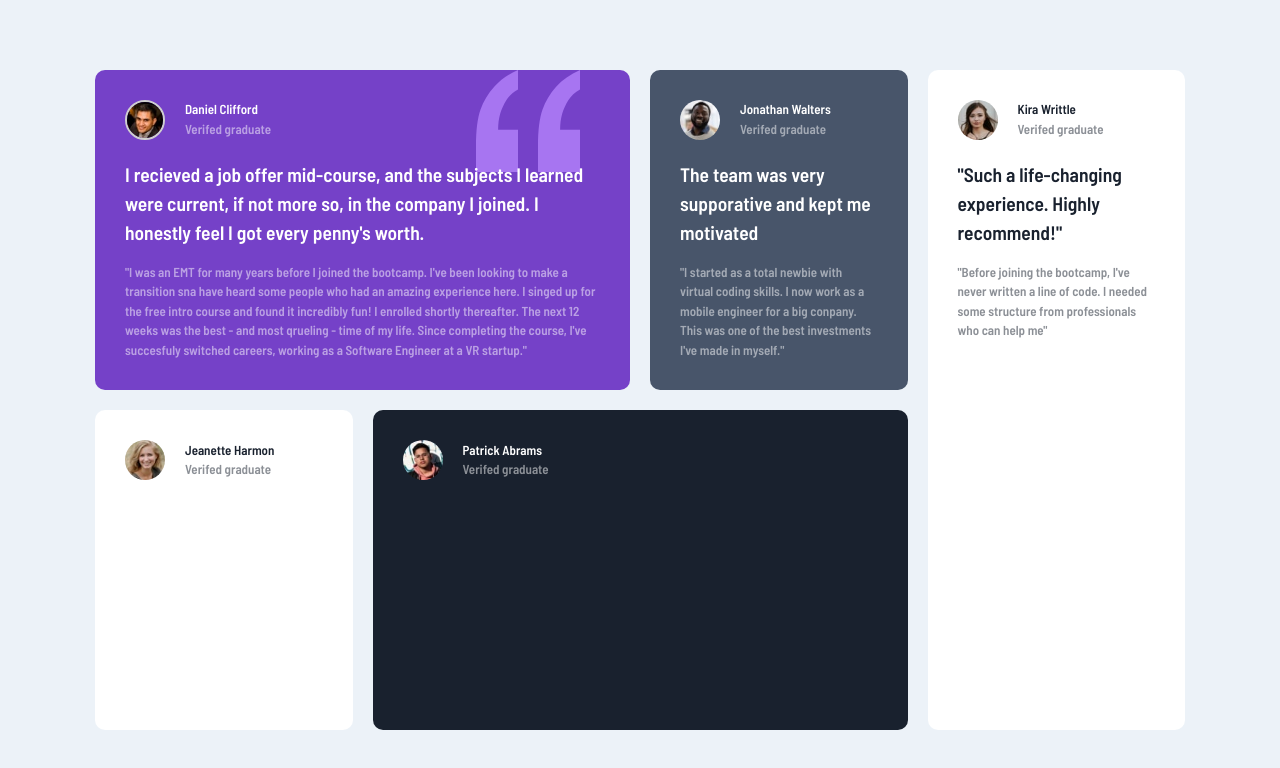
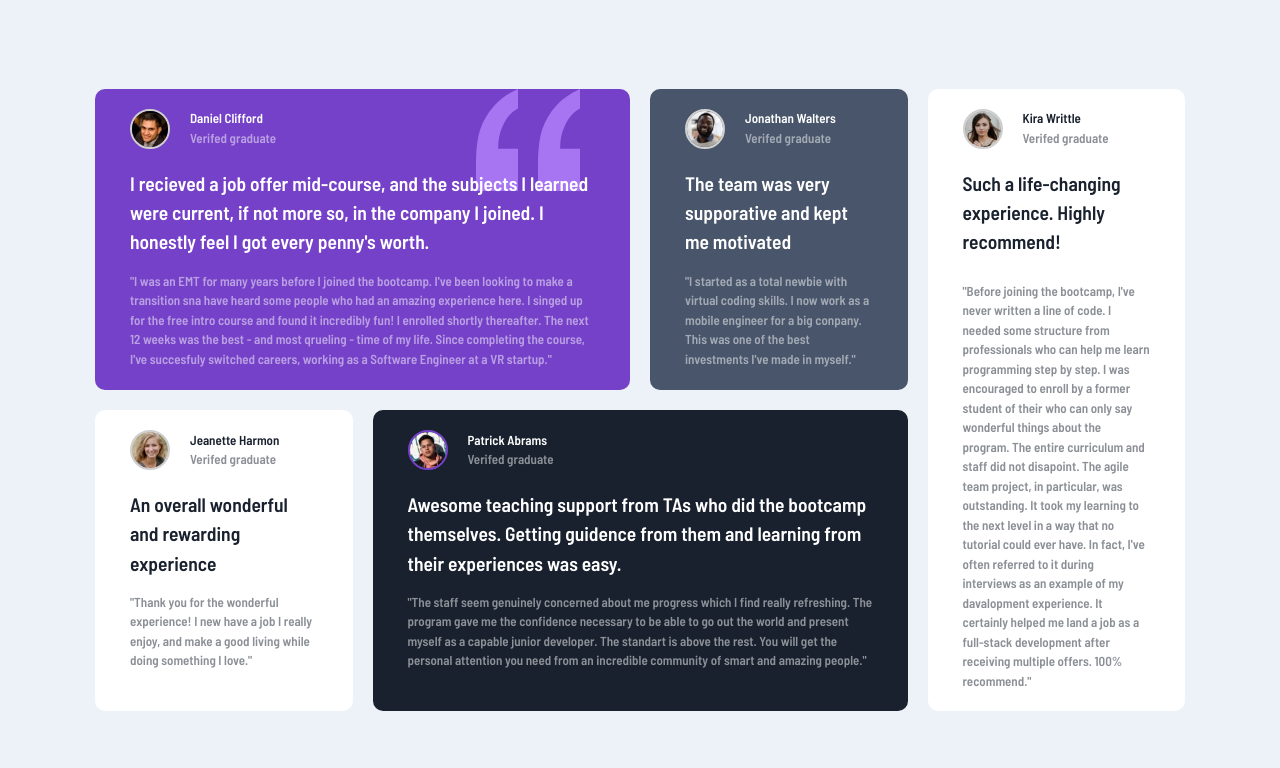
Before and after one commit to IgorLiovin105/Testimonials-grid-section-challenge, a plain HTML site: page index.html in a window 1280 px wide. Drawn offline with Linux system fonts and the light colour scheme.

Commit message:
new commit

```diff
--- a/index.html
+++ b/index.html
@@ -17,7 +17,7 @@
     <div class="wrapper">
         <div class="grid__body">
             <div class="grid__item daniel">
-                <div class="daniel__bg p-30">
+                <div class="daniel__bg p-20">
                     <div class="user">
                         <div class="user__icon daniel__icon"><img src="img/image-daniel.jpg" alt=""></div>
                         <div class="user__name">
@@ -26,8 +26,8 @@
                         </div>
                     </div>
                     <h2>
-                        I recieved a job offer mid-course, and the subjects I learned were current, if not more so, in the company I joined. I honestly feel I
-                        got every penny's worth.
+                        I recieved a job offer mid-course, and the subjects I learned were current, if not more so, in the company I joined. I
+                        honestly feel I got every penny's worth.
                     </h2>
                     <p>
                         "I was an EMT for many years before I joined the bootcamp. I've been looking to make a transition sna have heard some
@@ -37,7 +37,7 @@
                     </p>
                 </div>
             </div>
-            <div class="grid__item jonathan p-30">
+            <div class="grid__item jonathan p-20">
                 <div class="user">
                     <div class="user__icon jonathan__icon"><img src="img/image-jonathan.jpg" alt=""></div>
                     <div class="user__name">
@@ -53,7 +53,7 @@
                     of the best investments I've made in myself."
                 </p>
             </div>
-            <div class="grid__item kira p-30">
+            <div class="grid__item kira p-20">
                 <div class="user">
                     <div class="user__icon kira__icon"><img src="img/image-kira.jpg" alt=""></div>
                     <div class="user__name">
@@ -62,14 +62,18 @@
                     </div>
                 </div>
                 <h2>
-                    "Such a life-changing experience. Highly recommend!"
+                    Such a life-changing experience. Highly recommend!
                 </h2>
                 <p>
                     "Before joining the bootcamp, I've never written a line of code. I needed some structure from professionals who can help
-                    me"
+                    me learn programming step by step. I was encouraged to enroll by a former student of their who can only say wonderful things
+                    about the program. The entire curriculum and staff did not disapoint. The agile team project, in particular, was outstanding.
+                    It took my learning to the next level in a way that no tutorial could ever have. In fact, I've often referred to it during
+                    interviews as an example of my davalopment experience. It certainly helped me land a job as a full-stack development after
+                    receiving multiple offers. 100% recommend."
                 </p>
             </div>
-            <div class="grid__item jeanette p-30">
+            <div class="grid__item jeanette p-20">
                 <div class="user">
                     <div class="user__icon jeanette__icon"><img src="img/image-jeanette.jpg" alt=""></div>
                     <div class="user__name">
@@ -77,8 +81,15 @@
                         <span>Verifed graduate</span>
                     </div>
                 </div>
+                <h2>
+                    An overall wonderful and rewarding experience
+                </h2>
+                <p>
+                    "Thank you for the wonderful experience! I new have a job I really enjoy, and make a good living while doing something I
+                    love."
+                </p>
             </div>
-            <div class="grid__item patrick p-30">
+            <div class="grid__item patrick p-20">
                 <div class="user">
                     <div class="user__icon patrick__icon"><img src="img/image-patrick.jpg" alt=""></div>
                     <div class="user__name">
@@ -86,6 +97,15 @@
                         <span>Verifed graduate</span>
                     </div>
                 </div>
+                <h2>
+                    Awesome teaching support from TAs who did the bootcamp themselves. Getting guidence from them and learning from their
+                    experiences was easy.
+                </h2>
+                <p>
+                    "The staff seem genuinely concerned about me progress which I find really refreshing. The program gave me the confidence
+                    necessary to be able to go out the world and present myself as a capable junior developer. The standart is above the
+                    rest. You will get the personal attention you need from an incredible community of smart and amazing people."
+                </p>
             </div>
         </div>
     </div>
--- a/scss/style.scss
+++ b/scss/style.scss
@@ -44,6 +44,26 @@ $ff: 'Barlow Semi Condensed', sans-serif;
     }
 }
 
+.user {
+    display: flex;
+    align-items: center;
+    margin-bottom: 20px;
+    &__icon {
+        width: 40px;
+        height: 40px;
+        margin-right: 20px;
+        border-radius: 50%;
+        border: 2px solid $light-grey;
+        & img {
+            border-radius: 50%;
+            height: 100%;
+            width: 100%;
+        }
+    }
+    &__name span {
+        opacity: 0.5;
+    }
+}
 
 .daniel {
     grid-column: span 2;
@@ -51,13 +71,10 @@ $ff: 'Barlow Semi Condensed', sans-serif;
     &__bg {
         background: url("../img/bg-pattern-quotation.svg") top right 50px no-repeat;
     }
-    &__icon {
-        border: 2px solid $light-grey;
-    }
 }
 
-.p-30 {
-    padding: 30px;
+.p-20 {
+    padding: 20px 35px;
 }
 
 .jonathan {
@@ -72,37 +89,38 @@ $ff: 'Barlow Semi Condensed', sans-serif;
 .patrick {
     grid-column: span 2;
     background:$very-dark-blackish-bue;
+    &__icon {
+        border: 2px solid $moderate-wiolet;
+    }
 }
 
 .kira {
     grid-row: span 2;
     background:$white;
     color: $very-dark-blackish-bue;
-}
-
-.user {
-    display: flex;
-    align-items: center;
-    margin-bottom: 20px;
-    &__icon {
-        width: 40px;
-        height: 40px;
-        margin-right: 20px;
-        border-radius: 50%;
-        & img {
-            border-radius: 50%;
-            height: 100%;
-            width: 100%;
-        }
-    }
-    &__name span {
-        opacity: 0.5;
+    & p {
+        margin-top: 25px;
     }
 }
 
 @media (max-width: 1200px) {
     .grid__body {
-        grid-template-columns: 1fr;
-        grid-template-rows: repeat (6, 1fr);
+        grid-template-columns: repeat(2, 1fr);
+        grid-template-rows: repeat (3, 1fr);
+    }
+    .daniel,
+    .patrick {
+        grid-column: span 1;
+    }
+
+    .kira {
+        grid-row: span 1;
     }
 }
+
+@media (max-width: 767px) {
+    .grid__body {
+        grid-template-columns: 1fr;
+        grid-template-rows: repeat(6, auto);
+    }
+}
```
Also changed, not shown: css/style.min.css.
